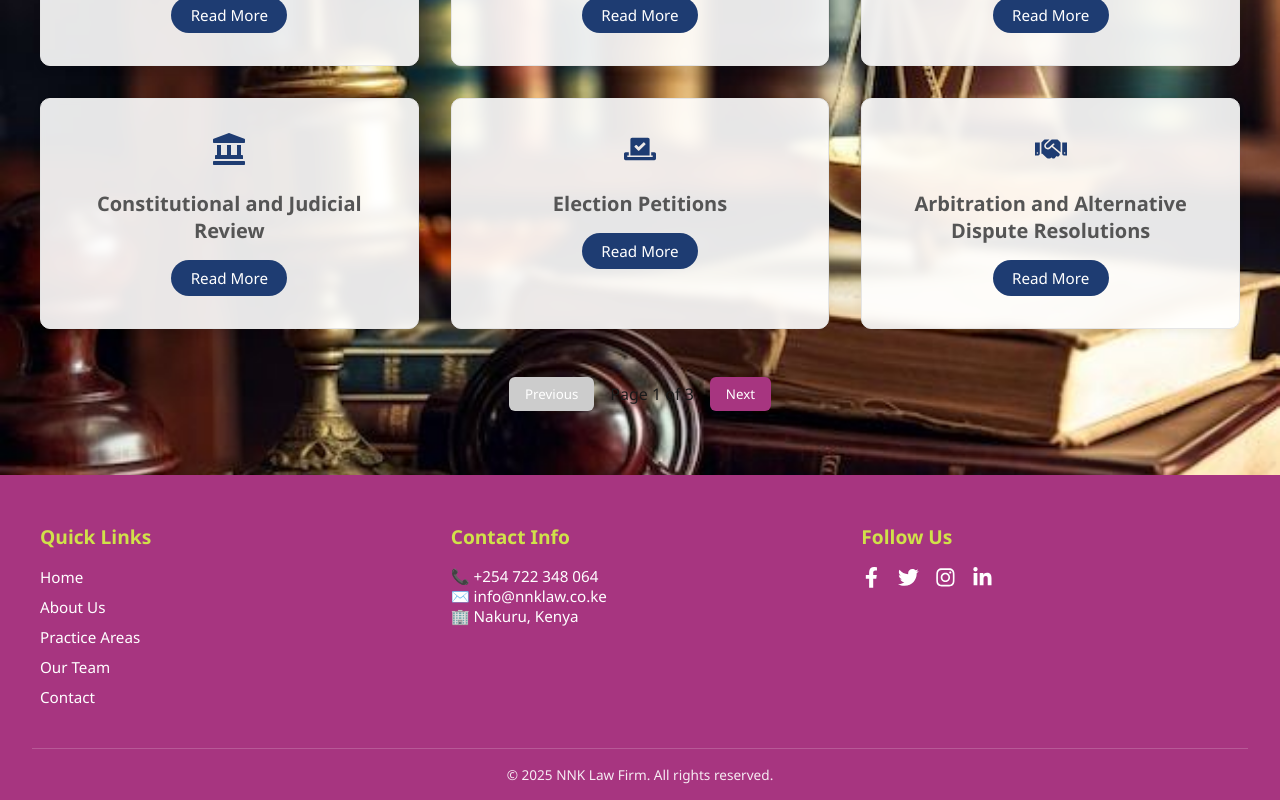
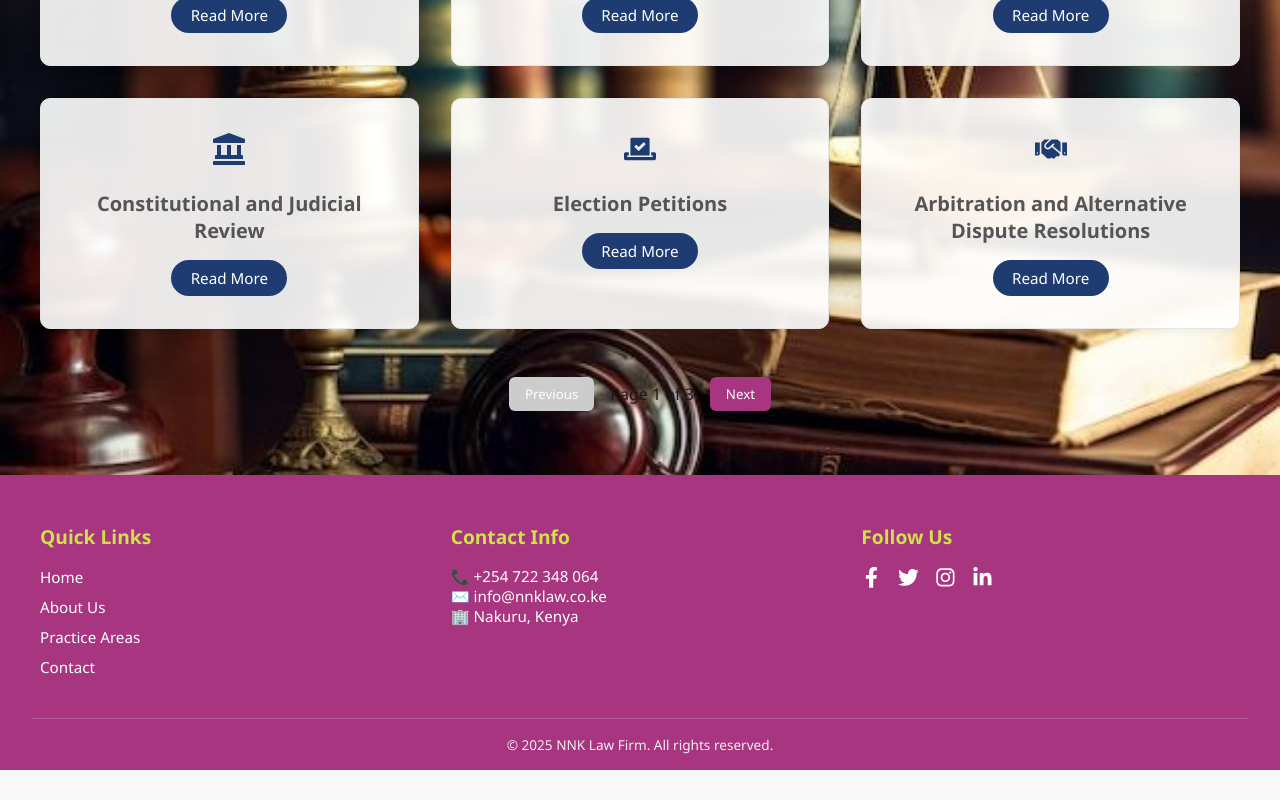
Before and after one commit to Kihikah/NNK-Advocates, a React (Vite) app: page /practice-areas in a window 1280 px wide. Shown: the part 1188-1988 px from the top of the page. After the commit the page ends 1958 px from the top, so only its background shows below. Built offline with nearby package versions, Linux system fonts and the light colour scheme.

Commit message:
Remove Our team from footer

```diff
--- a/src/components/Footer.jsx
+++ b/src/components/Footer.jsx
@@ -24,7 +24,6 @@ const Footer = () => {
                     <li><a href="#home">Home</a></li>
                     <li><a href="#about">About Us</a></li>
                     <li><a href="#practice">Practice Areas</a></li>
-                    <li><a href="#team">Our Team</a></li>
                     <li><a href="#contact">Contact</a></li>
                 </ul>
             </div>
```
